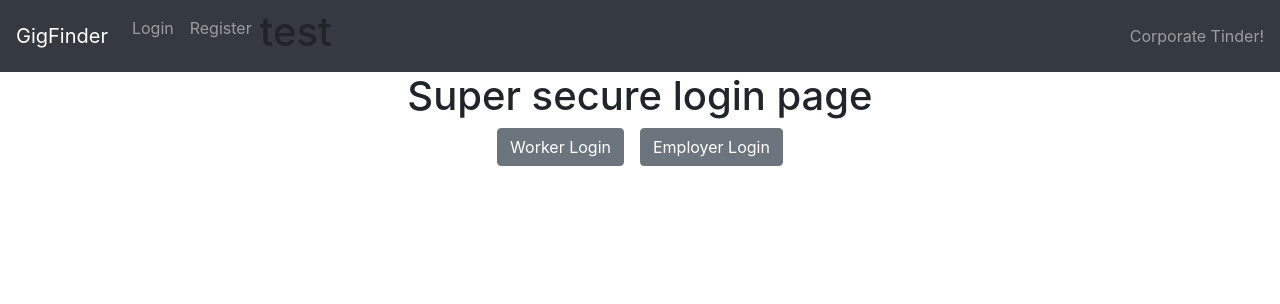
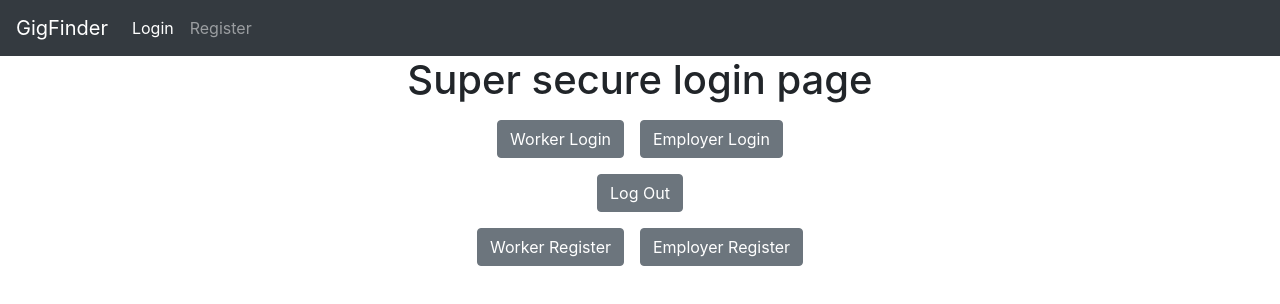
Before and after one commit to g-ram84/GigFinder, a React (Create React App) app in the folder react-front-end/: page /login in a window 1280 px wide. Shown: the top 304 px of the page. Built offline with nearby package versions, Linux system fonts and the light colour scheme.

Commit message:
Add login for Employer and Worker

```diff
--- a/react-front-end/src/context/gigfinder/GigfinderState.js
+++ b/react-front-end/src/context/gigfinder/GigfinderState.js
@@ -1,4 +1,4 @@
-import React, { useReducer } from 'react';
+import React, { useReducer, useState } from 'react';
 import axios from 'axios';
 
 import GigfinderContext from './gigfinderContext';
@@ -20,7 +20,7 @@ const GigfinderState = props => {
     jobs: [],
     faveCompanies: [],
     faveWorkers: [],
-
+    loggedInUser: {}
   };
 
   const [state, dispatch] = useReducer(GigfinderReducer, initialState);
@@ -60,6 +60,7 @@ const GigfinderState = props => {
       payload: res.data
     });
   };
+
   const addNewJob = async (job) => {
     const res = await axios({
       method: 'post',
@@ -74,11 +75,7 @@ const GigfinderState = props => {
     });
   };
 
-  //userType (0) = Not logged in
-  //userType (1) = Worker logged in
-  //userType (2) = Employer logged in
   const logWorkerIn = async () => {
-    console.log("worker logged in");
     const res = await axios.get(
       `/api/workers/1`, {
       headers: {
@@ -92,27 +89,24 @@ const GigfinderState = props => {
   };
 
   const logEmployerIn = async () => {
-    console.log("employer logged in");
-    // const res = await axios.get(
-    //   `/api/employers/1`, {
-    //   headers: {
-    //     "Access-Control-Allow-Origin": "*"
-    //   },
-    // });
-    // //loggedInUserType = 2;
-    // dispatch({
-    //   type: LOG_IN_EMPLOYER,
-    //   payload: res.data
-    // });
+    const res = await axios.get(
+      `/api/employers/1`, {
+      headers: {
+        "Access-Control-Allow-Origin": "*"
+      },
+    });
+    dispatch({
+      type: LOG_IN_EMPLOYER,
+      payload: res.data[0]
+    });
   };
 
   const logOut = () => {
     console.log("all logged out");
-    //loggedInUserType = 0;
-    // dispatch({
-    //   type: LOG_OUT,
-
-    // });
+    dispatch({
+      type: LOG_OUT,
+      payload: {}
+    });
   };
 
 
--- a/react-front-end/src/context/gigfinder/gigfinderReducer.js
+++ b/react-front-end/src/context/gigfinder/gigfinderReducer.js
@@ -3,7 +3,9 @@ import {
   GET_FAVE_COMPANIES,
   GET_FAVE_WORKERS,
   ADD_JOB,
-  LOG_IN_WORKER
+  LOG_IN_WORKER,
+  LOG_IN_EMPLOYER,
+  LOG_OUT
 } from '../types';
 
 export default (state, action) => {
@@ -35,6 +37,16 @@ export default (state, action) => {
         ...state,
         loggedInUser: action.payload,
       };
+    case LOG_IN_EMPLOYER:
+      return {
+        ...state,
+        loggedInUser: action.payload,
+      };
+    case LOG_OUT:
+      return {
+        ...state,
+        loggedInUser: action.payload,
+      };
 
     default:
       return state;
--- a/react-front-end/src/views/login.js
+++ b/react-front-end/src/views/login.js
@@ -4,19 +4,30 @@ import { Container, Col, Row, Button, Form, FormGroup, Label, Input, FormFeedbac
 import GigfinderContext from '../context/gigfinder/gigfinderContext.js';
 
 function Login() {
-
   const gigfinderContext = useContext(GigfinderContext);
   const { loggedInUser } = gigfinderContext;
-  // logWorkerIn,
-  //       logEmployerIn,
-  //       logOut
+
+  const workerLogin = () => {
+    gigfinderContext.logWorkerIn();
+    console.log(loggedInUser);
+  };
+
   const employerLogin = () => {
     gigfinderContext.logEmployerIn();
     console.log(loggedInUser);
   };
-  const workerLogin = () => {
-    gigfinderContext.logWorkerIn();
+
+  const logout = () => {
+    gigfinderContext.logOut();
     console.log(loggedInUser);
+  };
+
+  const workerRegister = () => {
+
+  };
+
+  const employerRegister = () => {
+
   };
 
   return (
@@ -25,8 +36,19 @@ function Login() {
       <Container>
         <Row>
           <Col>
-            <Button className="mx-2" onClick={workerLogin}>Worker Login</Button>
-            <Button className="mx-2" onClick={employerLogin}>Employer Login</Button>
+            <Button className="m-2" onClick={workerLogin}>Worker Login</Button>
+            <Button className="m-2" onClick={employerLogin}>Employer Login</Button>
+          </Col>
+        </Row>
+        <Row>
+          <Col>
+            <Button className="m-2" onClick={logout}>Log Out</Button>
+          </Col>
+        </Row>
+        <Row>
+          <Col>
+            <Button className="m-2" onClick={workerRegister}>Worker Register</Button>
+            <Button className="m-2" onClick={employerRegister}>Employer Register</Button>
           </Col>
         </Row>
       </Container>
--- a/react-front-end/src/views/navBar.js
+++ b/react-front-end/src/views/navBar.js
@@ -1,4 +1,5 @@
 import React, { useContext, useState } from 'react';
+import { NavLink as RRNavLink } from 'react-router-dom';
 import GigfinderContext from '../context/gigfinder/gigfinderContext.js';
 
 import {
@@ -12,38 +13,38 @@ import {
   NavbarText
 } from 'reactstrap';
 
-
 const NavBar = (props) => {
   const gigfinderContext = useContext(GigfinderContext);
-  //Add useState here to set name
-  const test = gigfinderContext.loggedInUser;
+  let loginMessage = '';
+  const loggedInUser = gigfinderContext.loggedInUser;
   const [isOpen, setIsOpen] = useState(false);
   const toggle = () => setIsOpen(!isOpen);
-  if (test) {
-    console.log(test.first_name);
+
+  if (loggedInUser.first_name) {
+    loginMessage = `Logged in as ${loggedInUser.first_name} ${loggedInUser.last_name}`;
+
+  } else if (loggedInUser.company_name) {
+    loginMessage = `Logged in as ${loggedInUser.company_name} ${loggedInUser.contact_name}`;
   }
-
 
   return (
     <div>
       <Navbar color="dark" dark expand="md">
-        <NavbarBrand href="/">GigFinder</NavbarBrand>
+        <NavbarBrand tag={RRNavLink} exact to="/" activeClassName="active">GigFinder</NavbarBrand>
         <NavbarToggler onClick={toggle} />
         <Collapse isOpen={isOpen} navbar>
           <Nav className="mr-auto" navbar>
             <NavItem>
-              <NavLink href="/login">Login</NavLink>
+              <NavLink tag={RRNavLink} exact to="/login" activeClassName="active">Login</NavLink>
             </NavItem>
             <NavItem>
-              <NavLink href="/register">Register</NavLink>
+              <NavLink tag={RRNavLink} exact to="/register" activeClassName="active">Register</NavLink>
             </NavItem>
-            <h1>test</h1>
           </Nav>
-          <NavbarText>Corporate Tinder!</NavbarText>
+          <NavbarText>{loginMessage}</NavbarText>
         </Collapse>
       </Navbar>
     </div>
   );
 };
-
 export default NavBar;
```
